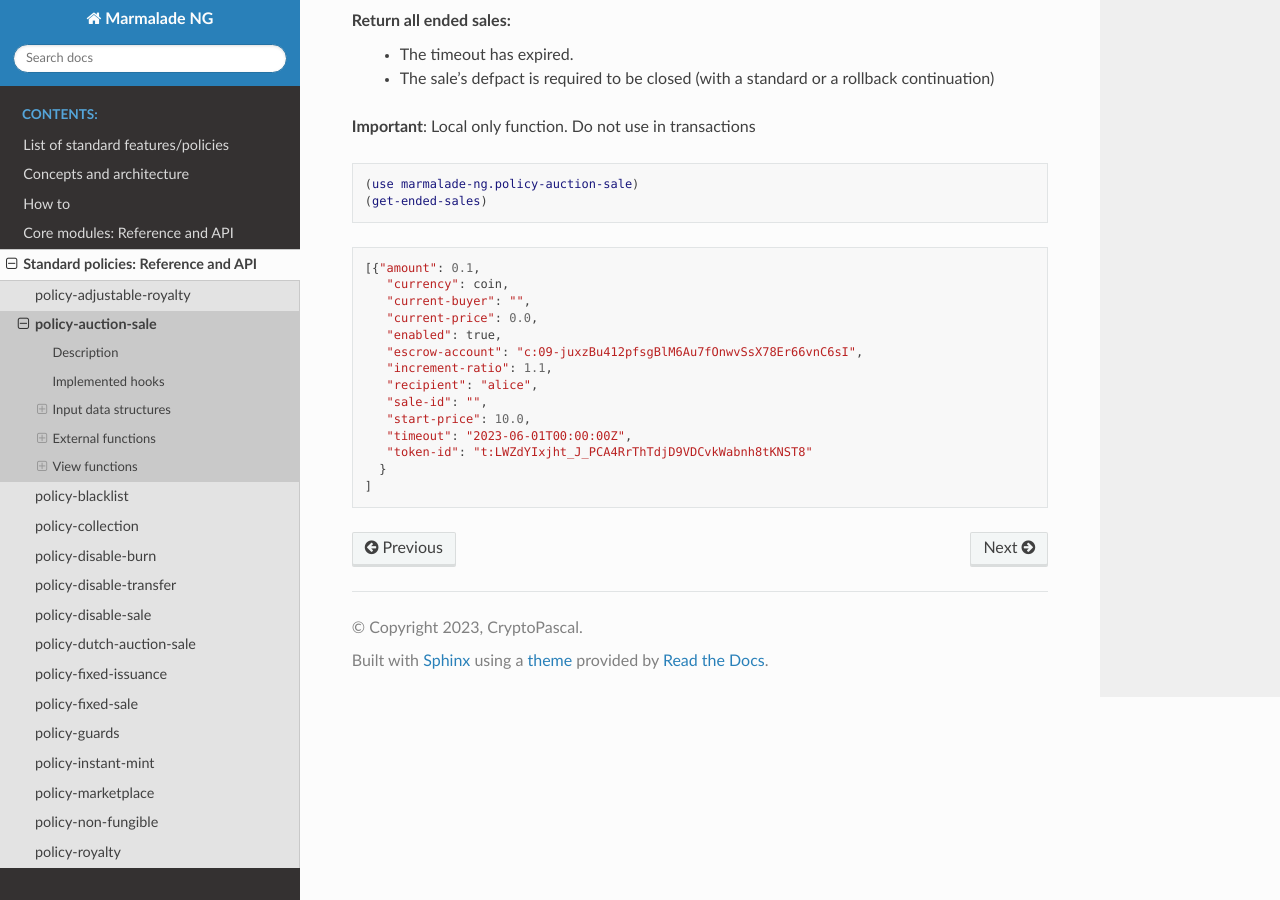
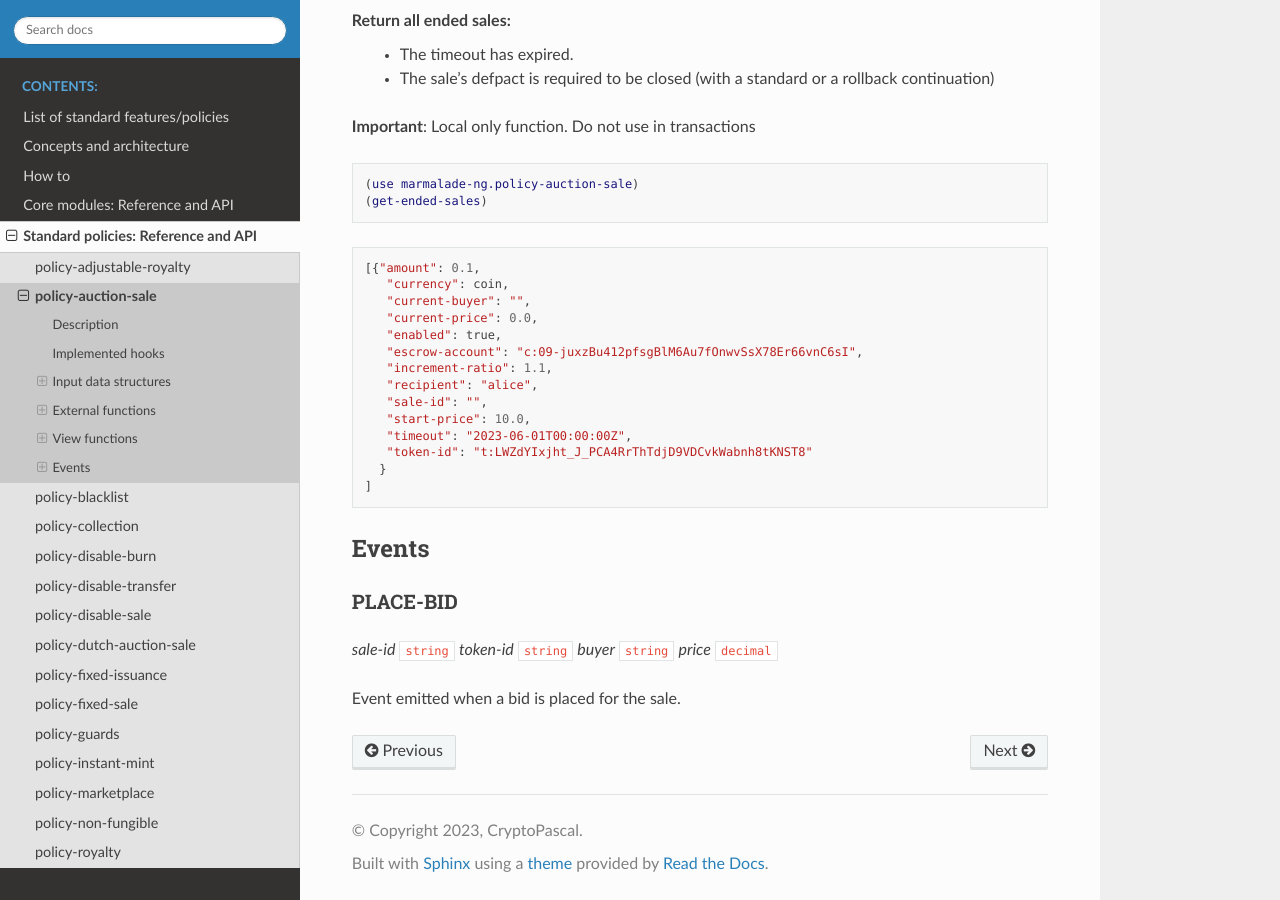
Before and after one commit to Marmalade-NG/marmalade-ng, a Sphinx documentation site: the page built from doc/source/policy-auction-sale.rst, in a window 1280 px wide and 900 px high, scrolled down 5111 px. Built offline with Sphinx 7.4.7 and the Read the Docs theme 2.0.0, drawn with Linux system fonts in a browser that asks for light colours.

Commit message:
Add token-id in PLACE-BID event + add missing doc

```diff
--- a/doc/source/policy-auction-sale.rst
+++ b/doc/source/policy-auction-sale.rst
@@ -305,3 +305,11 @@
      "token-id": "t:LWZdYIxjht_J_PCA4RrThTdjD9VDCvkWabnh8tKNST8"
     }
   ]
+
+Events
+^^^^^^
+PLACE-BID
+~~~~~~~~~~~~~~~~
+*sale-id* ``string`` *token-id* ``string`` *buyer* ``string`` *price* ``decimal``
+
+Event emitted when a bid is placed for the sale.
```
Also changed, not shown: 2 other files.
